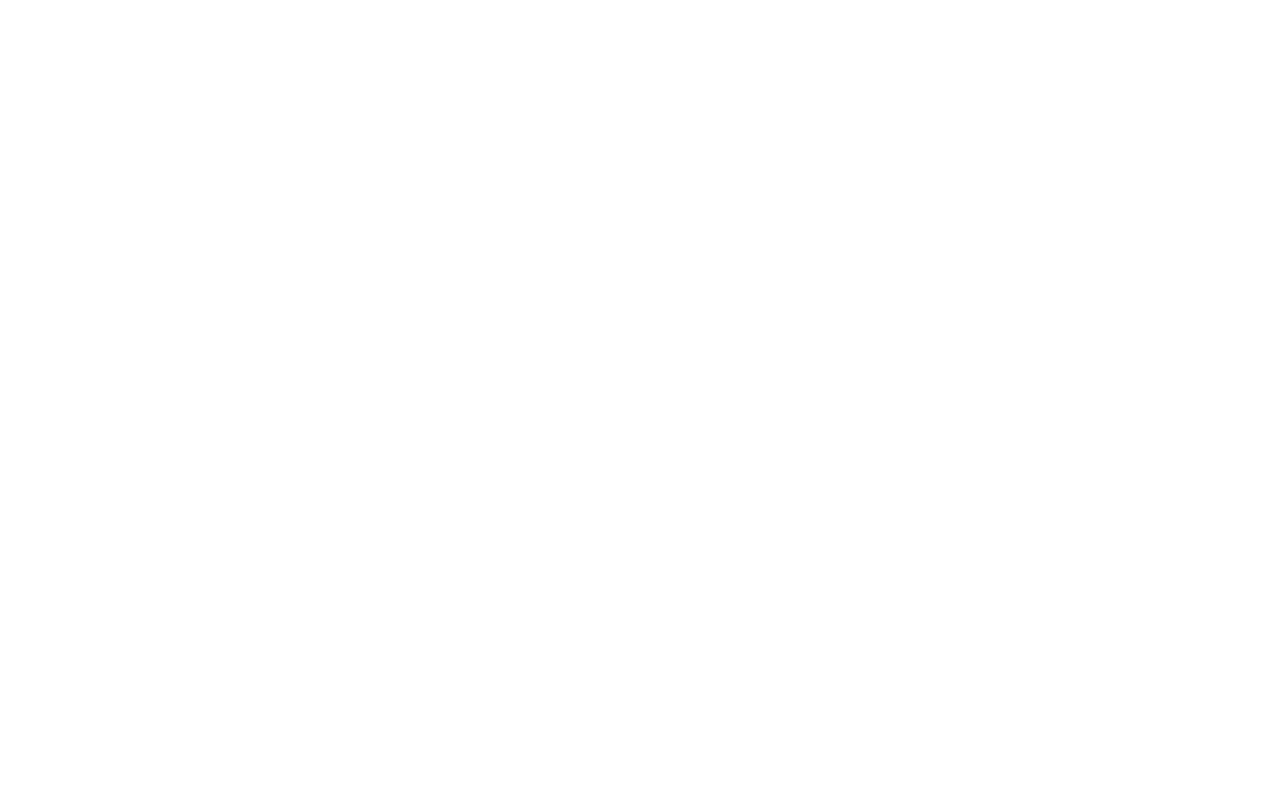
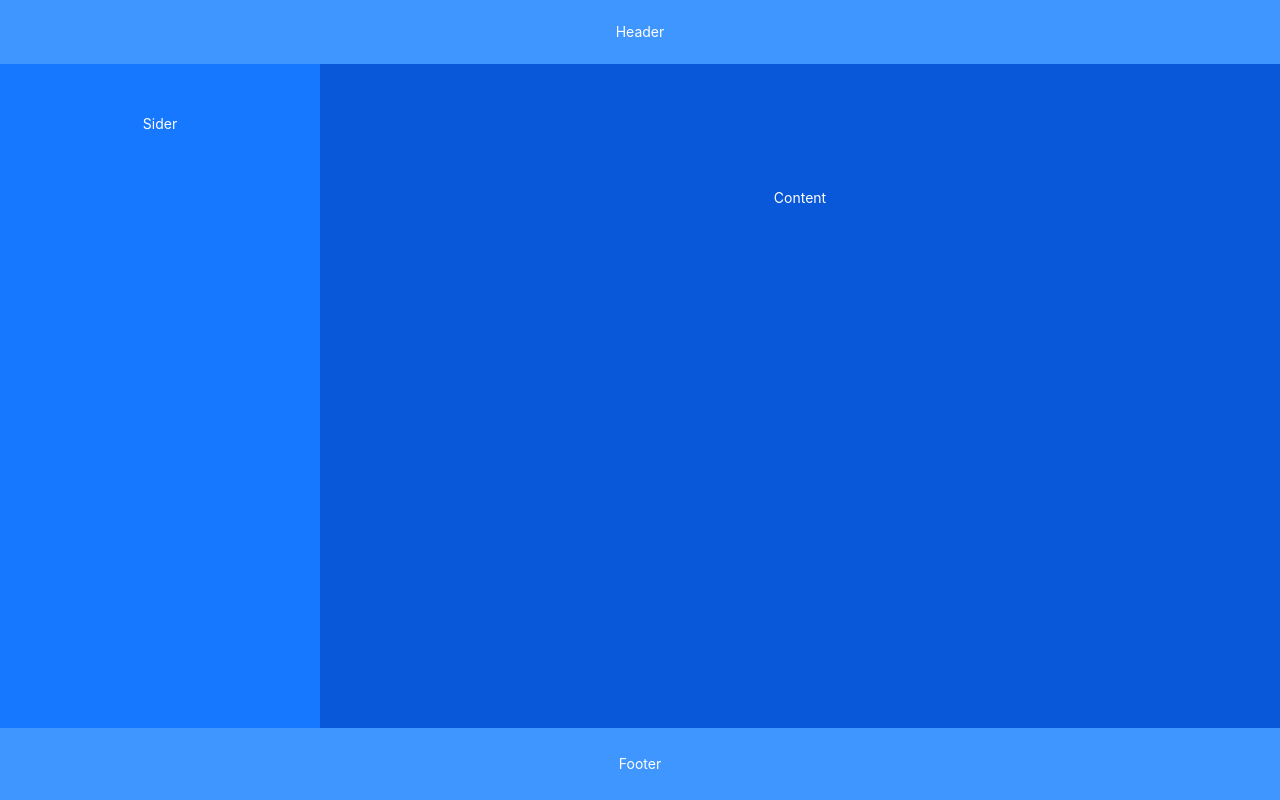
Before and after one commit to HELLRAID-cmd/TS-vehicle-fleet, a React (Vite) app in the folder Client/: page / in a window 1280 px wide. Built offline with nearby package versions, Linux system fonts and the light colour scheme.

Commit message:
Обновил layout

```diff
--- a/Client/src/App.tsx
+++ b/Client/src/App.tsx
@@ -1,14 +1,61 @@
 import "./styles/_reset.scss";
 import "./styles/_container.scss";
-import { Layout } from "antd";
+import React from "react";
+import { Flex, Layout } from "antd";
 
-function App() {
+const { Header, Footer, Sider, Content } = Layout;
+
+const headerStyle: React.CSSProperties = {
+  textAlign: "center",
+  color: "#fff",
+  height: 64,
+  paddingInline: 48,
+  lineHeight: "64px",
+  backgroundColor: "#4096ff",
+};
+
+const contentStyle: React.CSSProperties = {
+  textAlign: "center",
+  minHeight: 120,
+  lineHeight: "120px",
+  color: "#fff",
+  backgroundColor: "#0958d9",
+};
+
+const siderStyle: React.CSSProperties = {
+  textAlign: "center",
+  lineHeight: "120px",
+  color: "#fff",
+  backgroundColor: "#1677ff",
+};
+
+const footerStyle: React.CSSProperties = {
+  textAlign: "center",
+  color: "#fff",
+  backgroundColor: "#4096ff",
+};
+
+const layoutStyle = {
+  overflow: "hidden",
+  width: "100%",
+  height: "100vh",
+};
+
+const App: React.FC = () => {
   return (
-    <>
-      <Layout>
+    <Flex>
+      <Layout style={layoutStyle}>
+        <Header style={headerStyle}>Header</Header>
+        <Layout>
+          <Sider width="25%" style={siderStyle}>
+            Sider
+          </Sider>
+          <Content style={contentStyle}>Content</Content>
+        </Layout>
+        <Footer style={footerStyle}>Footer</Footer>
       </Layout>
-    </>
+    </Flex>
   );
-}
+};
 
 export default App;
```
